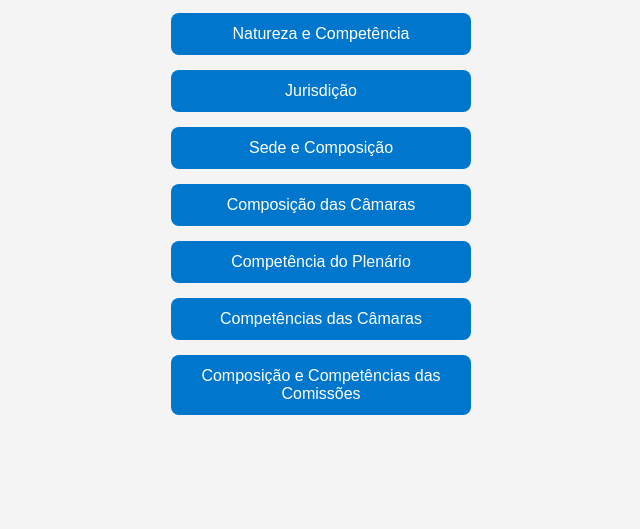
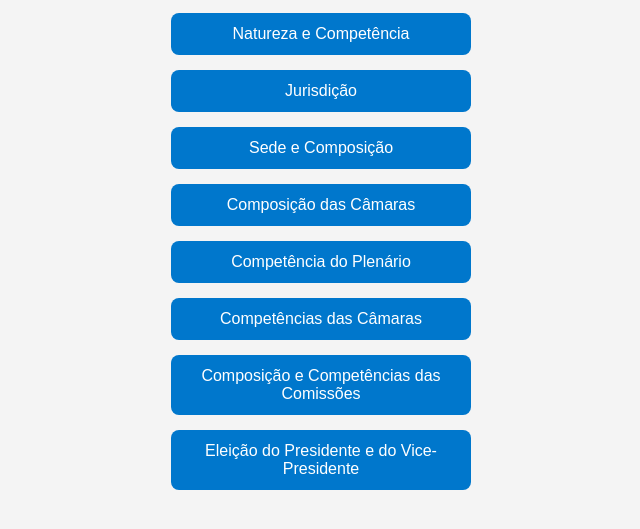
Before and after one commit to HD21Virtual/Regimento-Interno-do-TCU, a plain HTML site: page index.html in a window 1280 px wide. Shown: the part 149-678 px from the top of the page, without its empty margins (319-959 px from the left). Drawn offline with Linux system fonts and the light colour scheme.

Commit message:
Update index.html

```diff
--- a/index.html
+++ b/index.html
@@ -46,6 +46,9 @@
     <a href="5-Competecia-do-Plenario.html">Competência do Plenário</a>
     <a href="6-Competencias-das-Camaras.html">Competências das Câmaras</a>
     <a href="7-Composicao-e-Competencias-das-Comissoes.html">Composição e Competências das Comissões</a>
+    <a href="8-Eleicao-do-Presidente-e-do-Vice-Presidente.html">Eleição do Presidente e do Vice-Presidente</a>
+
+
 
   </div>
 </body>
```
